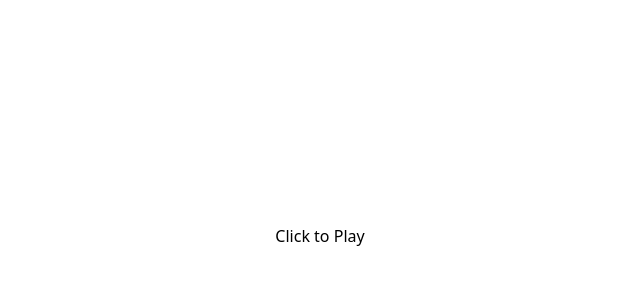
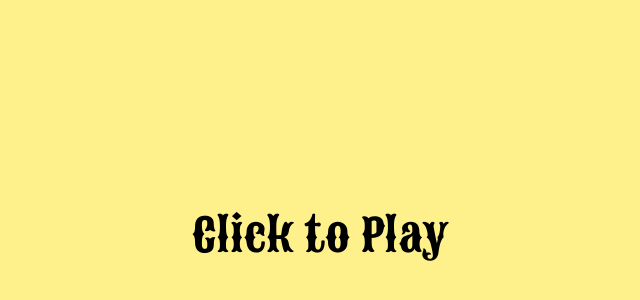
Before and after one commit to will-atkinson02/React-Memory-Game, a React (Vite) app: page / in a window 1280 px wide. Shown: the part 164-464 px from the top of the page, without its empty margins (320-960 px from the left). Built offline with nearby package versions, Linux system fonts and the light colour scheme.

Commit message:
Added cowboy western theme and other styling

```diff
--- a/src/App.jsx
+++ b/src/App.jsx
@@ -1,4 +1,5 @@
 import "./index.css"
+import "./styles/animations.css"
 import GameBoard from "./components/GameBoard"
 import { useState } from "react"
 
@@ -21,15 +22,16 @@ function App() {
   function finishGame()
   {
     setHasWon(true)
+    console.log(`You won in ${attempts} attempts`)
     setIsPlaying(false)
     setAttempts(0)
   }
 
   return (
     <>
-      <div className="flex justify-center items-center h-screen">
-        <div className={`absolute top-8 ${isPlaying ? "visible" : "invisible"}`}>Attempts: {attempts}</div>
-        {isPlaying ? <GameBoard incrementAttempts={incrementAttempts} finishGame={finishGame}></GameBoard> : <div onClick={startGame}>Click to Play</div>}
+      <div className="flex justify-center items-center h-screen bg-yellow-200">
+        <div className={`font-sancreek text-xl absolute top-8 ${isPlaying ? "visible" : "invisible"}`}>Attempts: {attempts}</div>
+        {isPlaying ? <GameBoard incrementAttempts={incrementAttempts} finishGame={finishGame}></GameBoard> : <div className="font-sancreek text-5xl cursor-pointer yoyo" onClick={startGame}>Click to Play</div>}
       </div>
     </>
   )
--- a/src/components/GameBoard.jsx
+++ b/src/components/GameBoard.jsx
@@ -139,7 +139,7 @@ export default function GameBoard({ incrementAttempts, finishGame })
 
     return (
         <>
-            <div className="grid grid-cols-4 grid-rows-3 p-2 border-2 border-black bg-gray-200">
+            <div className="grid grid-cols-4 grid-rows-3 p-2 border-2 border-black bg-amber-700">
                 {cards.map((card) => (
                     <Card
                         key={card.id}
--- a/src/index.css
+++ b/src/index.css
@@ -1,3 +1,10 @@
 @tailwind base;
 @tailwind components;
 @tailwind utilities;
+
+@font-face {
+  font-family: "Sancreek";
+  src: url("./assets/fonts/Sancreek-Regular.ttf") format("truetype");
+  font-weight: normal;
+  font-style: normal;
+}
--- /dev/null
+++ b/src/styles/animations.css
@@ -0,0 +1,16 @@
+@keyframes yoyo {
+  0% {
+    transform: scale(0.95);
+  }
+  50% {
+    transform: scale(1.05);
+  }
+  100% {
+    transform: scale(0.95);
+  }
+}
+
+.yoyo {
+  display: inline-block;
+  animation: yoyo 1s ease-in-out infinite;
+}
--- a/src/styles/cards.css
+++ b/src/styles/cards.css
@@ -3,16 +3,16 @@
   background-image:
     repeating-linear-gradient(
       45deg,
-      #dc2626 0,
-      #dc2626 4px,
-      transparent 4px,
-      transparent 8px
+      #5d5df0 0,
+      #5d5df0 5px,
+      transparent 5px,
+      transparent 10px
     ),
     repeating-linear-gradient(
       -45deg,
-      #dc2626 0,
-      #dc2626 4px,
-      transparent 4px,
-      transparent 8px
+      #5d5df0 0,
+      #5d5df0 5px,
+      transparent 5px,
+      transparent 10px
     );
 }
--- a/tailwind.config.js
+++ b/tailwind.config.js
@@ -11,6 +11,9 @@ export default {
         '14': 'repeat(14, minmax(0, 1fr))',
         '15': 'repeat(15, minmax(0, 1fr))'
       },
+      fontFamily: {
+        sancreek: ["Sancreek", "serif"]
+      }
     },
   },
   plugins: [
```
Also changed, not shown: src/assets/fonts/Sancreek-Regular.ttf (added).
